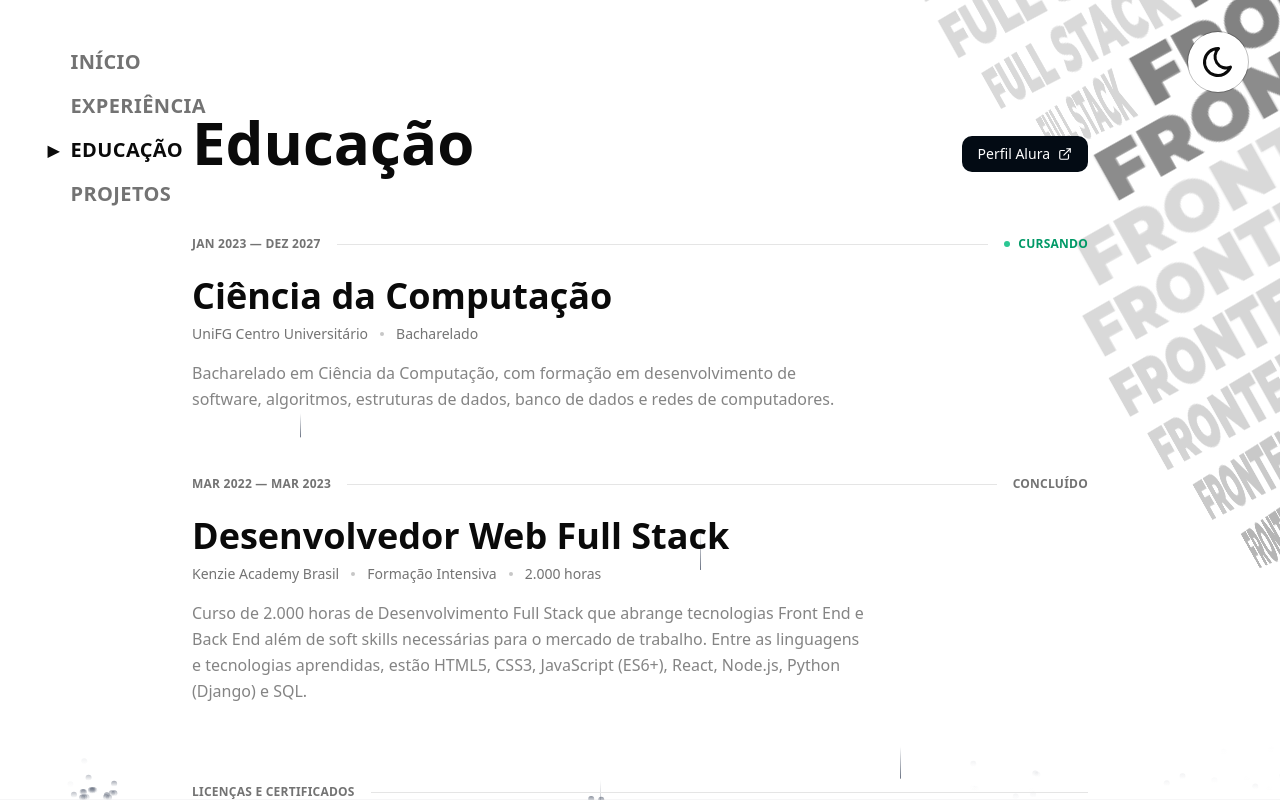
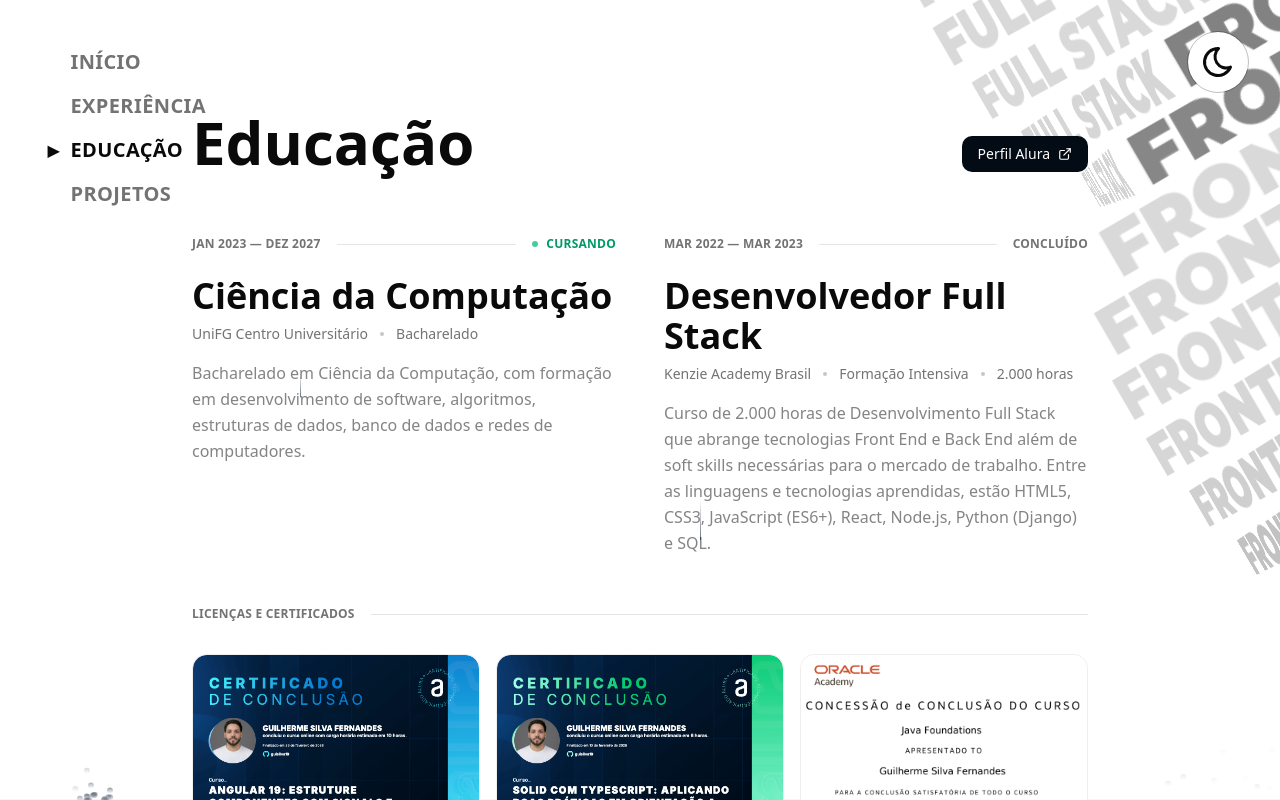
Before and after one commit to guisilva19/portfolio-2026, a Next.js app: page /educacao in a window 1280 px wide. Shown: the top 800 px of the page. Built offline with nearby package versions, Linux system fonts and the light colour scheme.

Commit message:
fix: section education margin and title

```diff
--- a/app/educacao/page.tsx
+++ b/app/educacao/page.tsx
@@ -20,7 +20,7 @@
       "Bacharelado em Ciência da Computação, com formação em desenvolvimento de software, algoritmos, estruturas de dados, banco de dados e redes de computadores.",
   },
   {
-    title: "Desenvolvedor Web Full Stack",
+    title: "Desenvolvedor Full Stack",
     degree: "Formação Intensiva",
     institution: "Kenzie Academy Brasil",
     period: "Mar 2022 — Mar 2023",
@@ -87,7 +87,7 @@
         </div>
 
         {/* Formação acadêmica */}
-        <div className="space-y-12 md:space-y-16 mb-16 md:mb-20">
+        <div className="grid grid-cols-1 lg:grid-cols-2 gap-12 lg:gap-8 xl:gap-12 mb-16 md:mb-[50px]">
           {mainEducation.map((item, index) => (
             <motion.div
               key={item.title}
```
